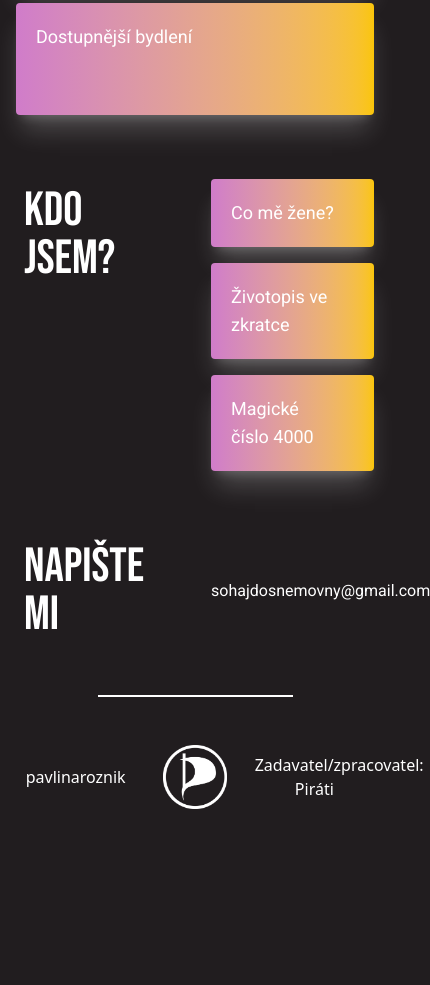
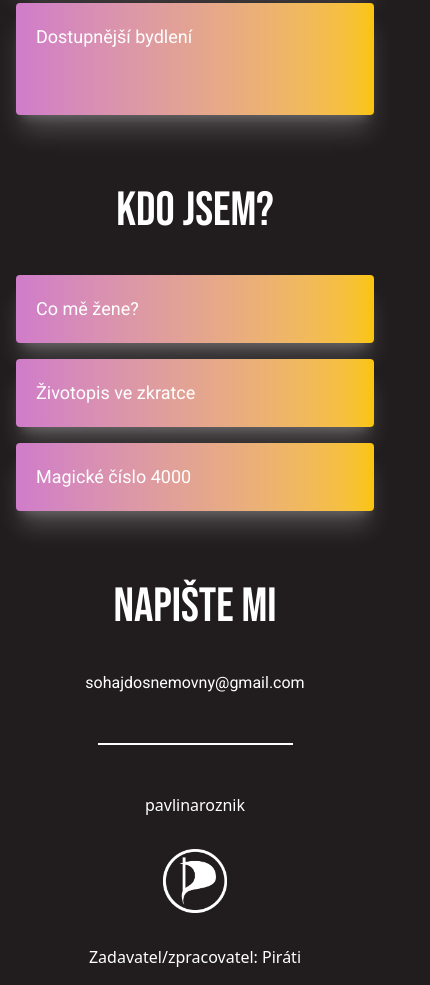
Before and after one commit to pavlinaroznik/jan-marek, a website built with Vite: page index.html in a window 390 px wide. Shown: the part 2120-3105 px from the top of the page, 430 px wide, since content can reach past the window. Before the commit the page ends 2945 px from the top, so only its background shows below. Built offline with nearby package versions, Linux system fonts and the light colour scheme.

Commit message:
screen sizing

```diff
--- a/index.html
+++ b/index.html
@@ -76,8 +76,8 @@
         </div>
       </button>
     </div>
-      <div id="faq" class="grid grid-cols-2 items-start w-full gap-8 my-8 p-4 lg:p-0">
-        <h3 class="font-bebas-neue text-5xl justify-self-end p-2">
+      <div id="faq" class="grid grid-cols-1 md:grid-cols-2 items-start w-full gap-8 my-8 p-4 lg:p-0">
+        <h3 class="font-bebas-neue text-5xl justify-self-center md:justify-self-end p-2">
           KDO JSEM?
         </h3>
         <div id="drop-down" class="flex flex-col gap-4 text-left w-full justify-self-start font-roboto md:max-w-full lg:max-w-5/6">
@@ -85,7 +85,7 @@
               Co mě žene?
             <div class="dropdown-content overflow-hidden max-h-0 transition-all duration-500 ease-in-out pr-10 text-base">
               <ul>
-                <li class="pt-2 pb-2">
+                <li class="pt-4 pb-2">
                   Jsem si naprosto jistý, že Češi nejsou horší, než Dánové nebo Nizozemci a můžeme být stejně úspěšní jako oni.
                 </li>
                 <li class="pt-2 pb-2">
@@ -104,7 +104,7 @@
               Životopis ve zkratce
             <div class="dropdown-content overflow-hidden max-h-0 transition-all duration-500 ease-in-out pr-10 text-base">
               <ul>
-                <li class="pt-2 pb-2">
+                <li class="pt-4 pb-2">
                   Po maturitě na břeclavském gymplu jsem nastoupil na právnickou fakultu Karlovy univerzity.
                 </li>
                 <li class="pt-2 pb-2">
@@ -132,7 +132,7 @@
               Magické číslo 4000
             <div class="dropdown-content overflow-hidden max-h-0 transition-all duration-500 ease-in-out pr-10 text-base">
               <ul>
-                <li class="pt-2 pb-2">
+                <li class="pt-4 pb-2">
                   Pokud jsem Vás třeba zaujal, a bude vás něco kolem 4000 můžeme to společně dát..
                 </li>
                 <li class="pt-2 pb-2">
@@ -143,11 +143,11 @@
           </button>
         </div>
       </div>
-      <div id="contact" class="grid grid-cols-2 gap-8 m-4">
-        <h3 class="font-bebas-neue text-5xl p-2 justify-self-end">
+      <div id="contact" class="grid grid-cols-1 md:grid-cols-2 gap-8 m-4">
+        <h3 class="font-bebas-neue text-5xl p-2 justify-self-center md:justify-self-end">
           Napište mi
         </h3>
-        <p class="font-roboto text-center flex items-center justify-self-start">
+        <p class="font-roboto text-center flex items-center justify-self-center md:justify-self-start">
           sohajdosnemovny@gmail.com
         </p>
       </div>
@@ -155,7 +155,7 @@
   </body>
 
   <footer>
-    <div id="bottom" class="grid grid-cols-3 items-center text-center m-4">
+    <div id="links" class="grid grid-cols-1 md:grid-cols-3 gap-8 md:gap-0 items-center text-center m-4">
       <div class="">
         <a href="https://pavlina.roznik.cz/" target="_blank">pavlinaroznik</a>
       </div>
```
